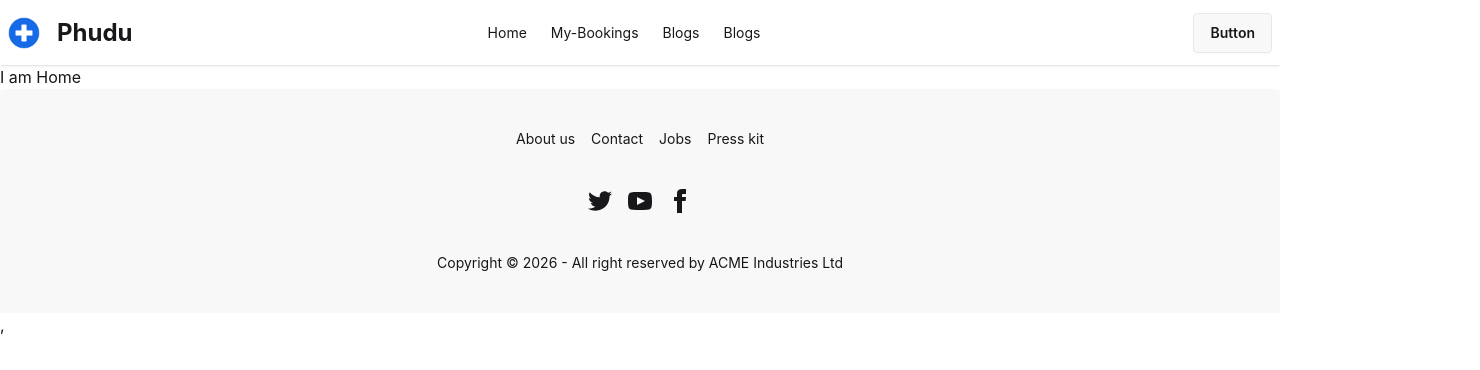
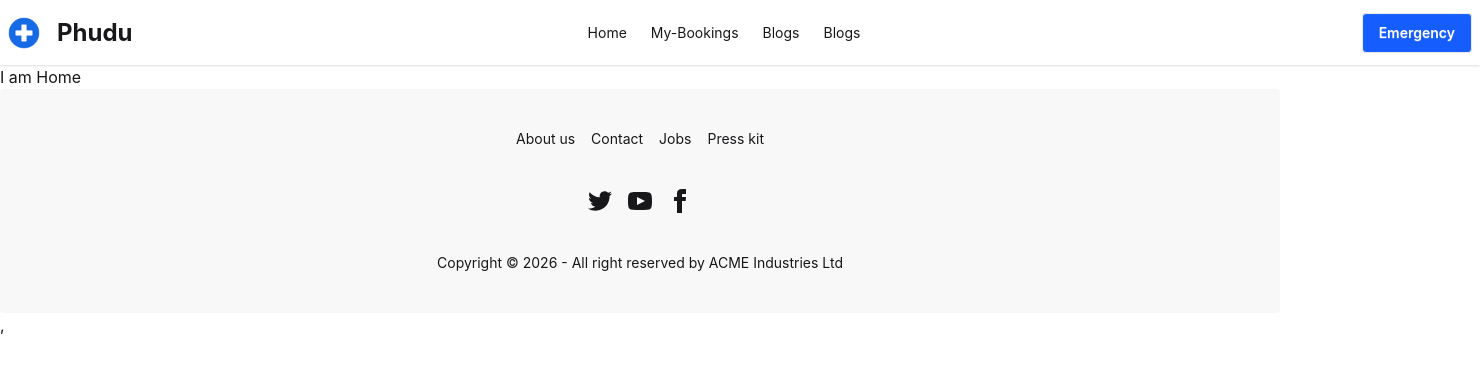
Before and after one commit to masuddeveloper143/B11A08-router-warrior, a React (Vite) app: page / in a window 1280 px wide. Shown: the top 370 px of the page, 1480 px wide, since content can reach past the window. Built offline with nearby package versions, Linux system fonts and the light colour scheme.

Commit message:
Update project

```diff
--- a/src/components/Navbar.jsx
+++ b/src/components/Navbar.jsx
@@ -3,7 +3,7 @@ import logo from '../assets/logo.png';
 
 const Navbar = () => {
   return (
-    <div className="navbar bg-base-100 shadow-sm">
+    <div className="navbar bg-base-100 shadow-sm w-[1480px] mx-auto">
       <div className="navbar-start">
         <div className="dropdown md:hidden">
           <div tabIndex={0} role="button" className="btn btn-ghost lg:hidden">
@@ -31,7 +31,7 @@ const Navbar = () => {
         </ul>
       </div>
       <div className="navbar-end">
-        <a className="btn">Button</a>
+        <a className="btn bg-blue-600 text-white">Emergency</a>
       </div>
     </div>
   );
```
